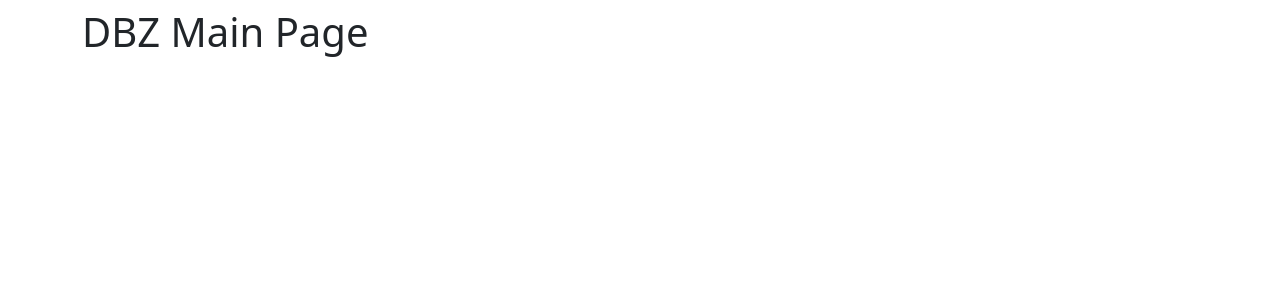
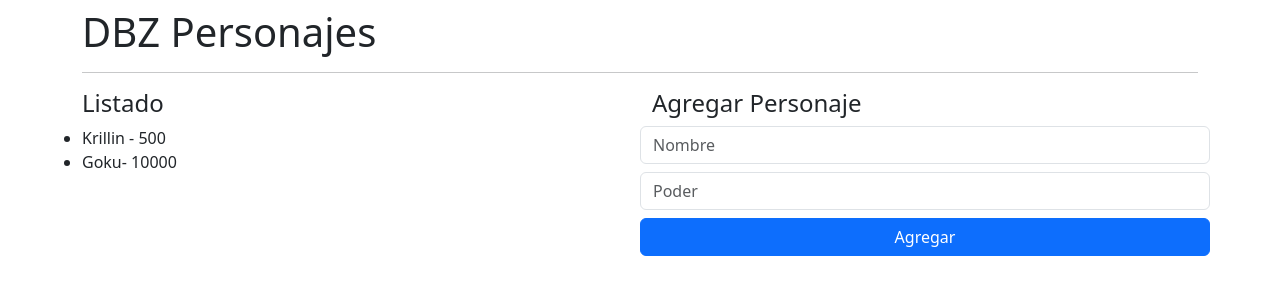
Before and after one commit to AlvaroIgnacio/02-bases, an Angular app: page / in a window 1280 px wide. Shown: the top 300 px of the page. Built offline with nearby package versions, Linux system fonts and the light colour scheme.

Commit message:
pagina para personajes dbz

```diff
--- a/src/app/dbz/pages/main-page.component.html
+++ b/src/app/dbz/pages/main-page.component.html
@@ -1 +1,20 @@
-<h1>DBZ Main Page</h1>
+<h1>DBZ Personajes</h1>
+<hr>
+
+<div class="row">
+  <div class="col">
+    <h4>Listado</h4>
+    <ul class="list-group">
+      <li class="list-group.item">Krillin - 500</li>
+      <li class="list-group.item">Goku- 10000</li>
+    </ul>
+  </div>
+  <div class="col">
+    <h4>Agregar Personaje</h4>
+    <form class="row">
+      <input type="text" placeholder="Nombre" class="form-control mb-2">
+      <input type="number" placeholder="Poder" class="form-control mb-2">
+      <button class="btn btn-primary" type="submit">Agregar</button>
+    </form>
+  </div>
+</div>
```
